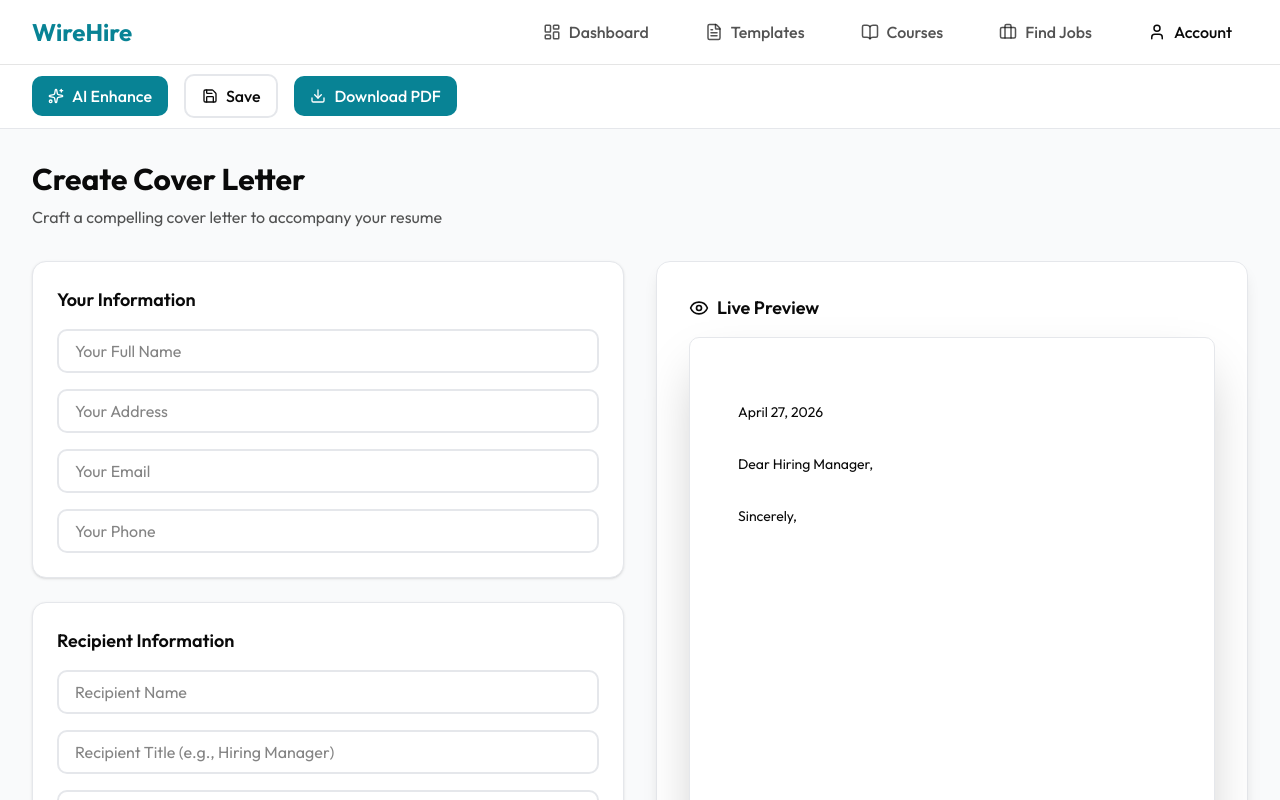
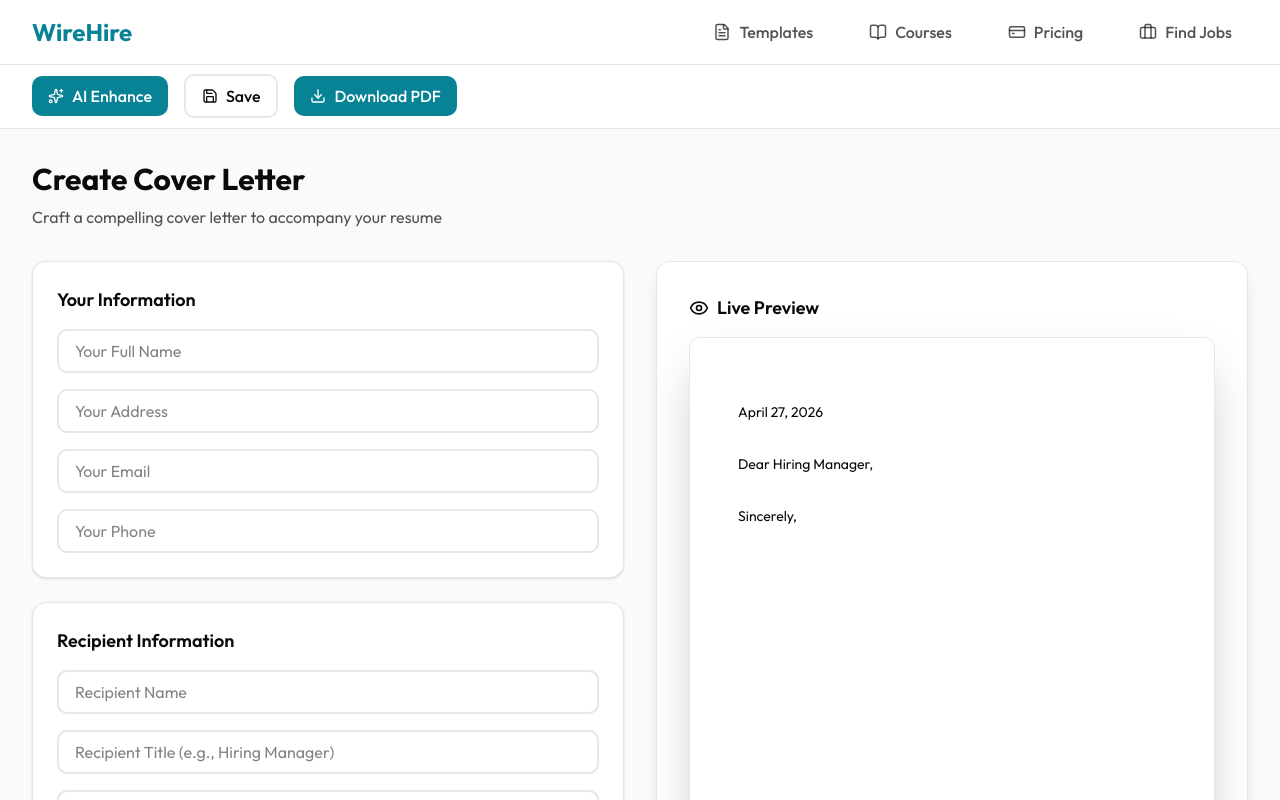
Before and after one commit to emibrahaj/swe302-resumecoverlettergen, a Next.js app in the folder frontend/: page /create/cover-letter in a window 1280 px wide. Shown: the top 800 px of the page. Built offline with nearby package versions, Linux system fonts and the light colour scheme.

Commit message:
Replaced `UserNav` with `PublicUserNav` in `CreateCoverLetterPage` component and removed unused navigation logic for cleaner and simpler implementation.
Took 12 minutes

```diff
--- a/frontend/src/app/create/cover-letter/page.tsx
+++ b/frontend/src/app/create/cover-letter/page.tsx
@@ -1,31 +1,12 @@
 "use client";
 
-import { useRouter } from "next/navigation";
 import { CoverLetterBuilder } from "@/src/components/figma/CoverLetterBuilder";
-import { UserNav, type UserNavPage } from "@/src/components/figma/UserNav";
+import { PublicUserNav } from "@/src/components/figma/PublicUserNav";
 
 export default function CreateCoverLetterPage() {
-  const router = useRouter();
-
-  const handleNavigate = (page: UserNavPage) => {
-    if (page === "landing") router.push("/");
-    if (page === "dashboard") router.push("/user/dashboard");
-    if (page === "templates") router.push("/templates/showcase?from=dashboard");
-    if (page === "courses") router.push("/courses?from=dashboard");
-    if (page === "job-board") router.push("/job-board?from=dashboard");
-    if (page === "user-profile") router.push("/user/profile");
-    if (page === "company-profile") router.push("/company/profile");
-    if (page === "company") router.push("/company/portal");
-  };
-
   return (
     <>
-      <UserNav
-        currentPage="cover-letter"
-        onNavigate={handleNavigate}
-        isCompany={false}
-        onLogout={() => router.push("/")}
-      />
+      <PublicUserNav />
 
       <main className="pt-16">
         <CoverLetterBuilder />
```
